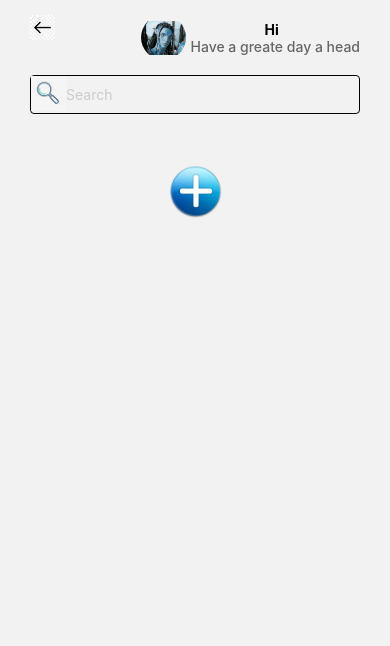
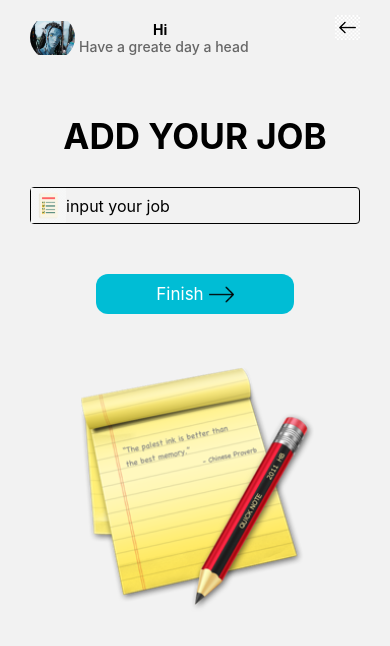
Before and after one commit to nguyenhieu1435/BaiTapReactNativeTuan7Bai1, a React Native app: screen /Screen03 in a window 390 px wide. Shown: the top 646 px of the page. Built offline with nearby package versions, Linux system fonts and the light colour scheme.

Commit message:
2.4 (cau d) hoan thanh giao dien

```diff
--- a/App.js
+++ b/App.js
@@ -4,13 +4,14 @@ import { NavigationContainer } from '@react-navigation/native';
 import { createNativeStackNavigator } from '@react-navigation/native-stack';
 import Screen01 from './components/Screen01';
 import Screen02 from './components/Screen02';
+import Screen03 from './components/Screen03';
 
 const Stack = createNativeStackNavigator();
 
 export default function App() {
   return (
     <NavigationContainer>
-      <Stack.Navigator initialRouteName='Screen02'>
+      <Stack.Navigator initialRouteName='Screen03'>
         <Stack.Screen
           name='Screen01' component={Screen01}
           options={{headerShown: false}}
@@ -19,6 +20,10 @@ export default function App() {
           name='Screen02' component={Screen02}
           options={{headerShown: false}}
         />
+        <Stack.Screen
+          name='Screen03' component={Screen03}
+          options={{headerShown: false}}
+        />
       </Stack.Navigator>
     </NavigationContainer>
   );
--- a/components/Screen02/index.js
+++ b/components/Screen02/index.js
@@ -36,7 +36,9 @@ export default function Screen02({navigation, route}) {
             >
                 <View>
                     <View style={{flexDirection: "row", justifyContent: "space-between", paddingVertical: 15}}>
-                        <Pressable>
+                        <Pressable
+                            onPress={()=> navigation.navigate("Screen01")}
+                        >
                             <Image
                                 source={require("../../assets/back.jpg")}
                                 resizeMode='contain'
@@ -79,7 +81,11 @@ export default function Screen02({navigation, route}) {
                         renderItem={({item, index})=> renderItemTodo(item, index)}
                     />
                 </View>
-                <Pressable style={{alignItems: "center"}}>
+                <Pressable style={{alignItems: "center"}}
+                    onPress={()=> navigation.navigate("Screen03", {
+                        action: "add",
+                    })}
+                >
                     <Image
                         source={require("../../assets/add-more.png")}
                         resizeMode='contain'
--- /dev/null
+++ b/components/Screen03/index.js
@@ -0,0 +1,76 @@
+import { View, Text, StatusBar, ScrollView, Pressable, Image, TextInput } from 'react-native'
+import React from 'react'
+import { SafeAreaView } from 'react-native'
+
+export default function Screen03({navigation, route}) {
+  return (
+    <View style={{flex: 1, paddingHorizontal: 30}}>
+        <StatusBar/>
+        <SafeAreaView style={{flex: 1}}>
+            <ScrollView stickyHeaderIndices={[0]}>
+
+                <View>
+                        <View style={{flexDirection: "row", justifyContent: "space-between", paddingVertical: 15}}>
+                            <View style={{flexDirection: "row" ,alignItems :"center"}}>
+                                <Image
+                                    source={require("../../assets/avatar.jpg")}
+                                    style={{width: 45, height: 45, borderRadius: 100}}
+                                    resizeMode='contain'
+                                />
+                                <View>
+                                    <Text style={{textAlign: "center", fontWeight: "700", }}>Hi {route.params?.email}</Text>
+                                    <Text style={{marginLeft: 4, fontWeight: "500", color: "#666"}}>Have a greate day a head</Text>
+                                </View>
+
+                            </View>
+                            <Pressable
+                                onPress={()=> navigation.navigate("Screen01")}
+                            >
+                                <Image
+                                    source={require("../../assets/back.jpg")}
+                                    resizeMode='contain'
+                                    style={{width: 25, height: 25}}
+                                />
+                            </Pressable>
+
+                        </View>
+                    </View>
+
+                <View style={{alignItems: "center", marginTop: 40}}>
+                    <Text style={{fontSize: 35, fontWeight: "700"}}>ADD YOUR JOB</Text>
+
+                </View>
+                <View style={{flexDirection: "row", alignItems: "center", borderWidth: 1, borderRadius: 4, marginTop:30}}>
+                    <Image
+                        source={require("../../assets/notelist.png")}
+                        resizeMode='contain'
+                        style={{width: 35, height: 35}}
+                    />
+                    <TextInput
+                        placeholder='input your job'
+                        style={{flexGrow: 1, fontSize: 16}}
+                    />
+                </View>
+                <View style={{width: "100%", alignItems: "center"}}>
+                    <Pressable style={{borderRadius: 12, width: "60%", flexDirection: "row", alignItems :"center", justifyContent: "center"
+                    , marginTop: 50, backgroundColor: "#00BDD5"}}>
+                        <Text style={{fontSize: 17, color: "#fff", paddingVertical: 10, marginRight: 5}}>Finish</Text>
+                        <Image
+                            source={require("../../assets/next.png")}
+                            resizeMode='contain'
+                            style={{width: 25, height: 25}}
+                        />
+                    </Pressable>
+                </View>
+                <View style={{alignItems: "center", marginTop: 50}}>
+                    <Image
+                        source={require("../../assets/note.png")}
+                        resizeMode='contain'
+                        style={{width:250, height: 250}}
+                    />
+                </View>
+            </ScrollView>
+        </SafeAreaView>
+    </View>
+  )
+}
```
